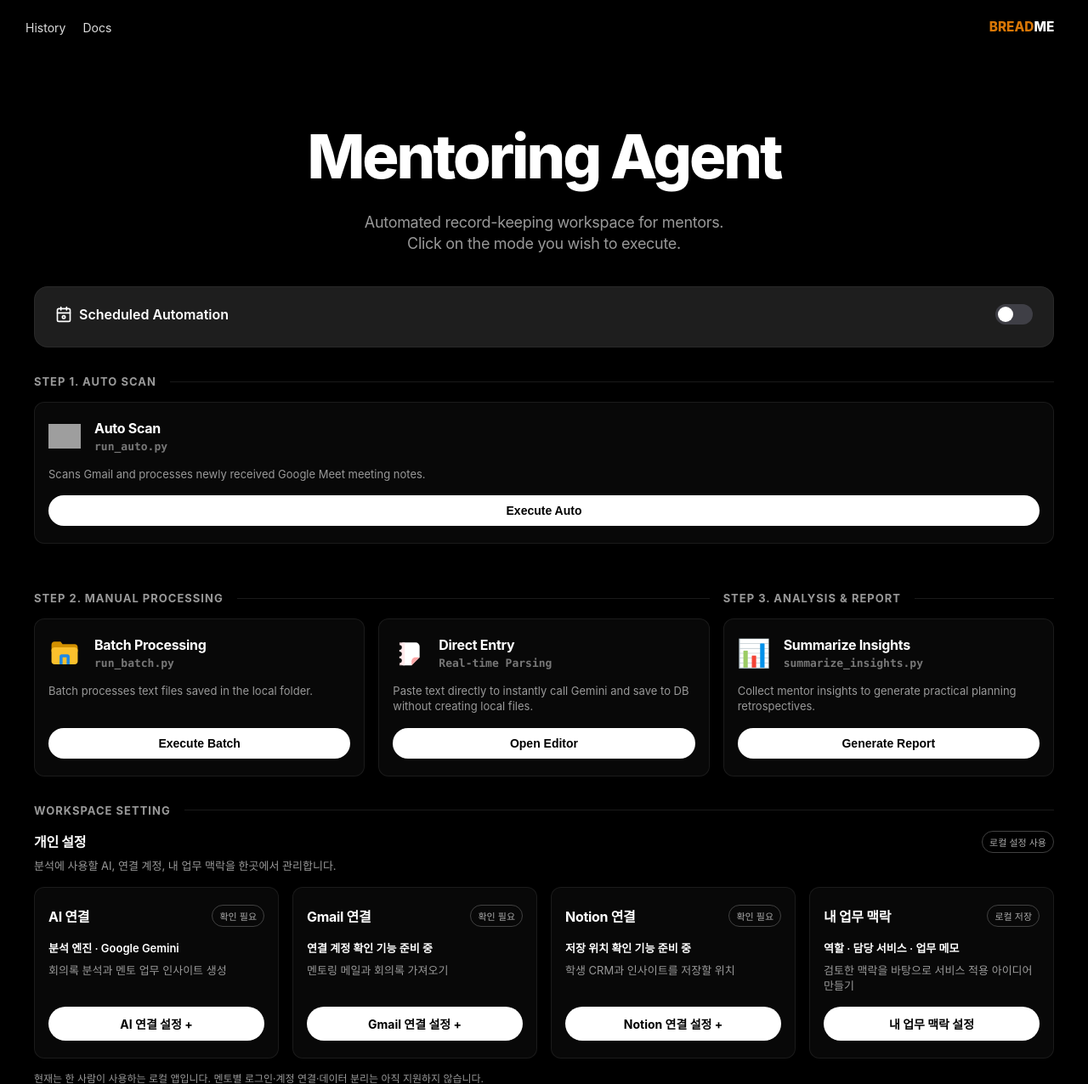
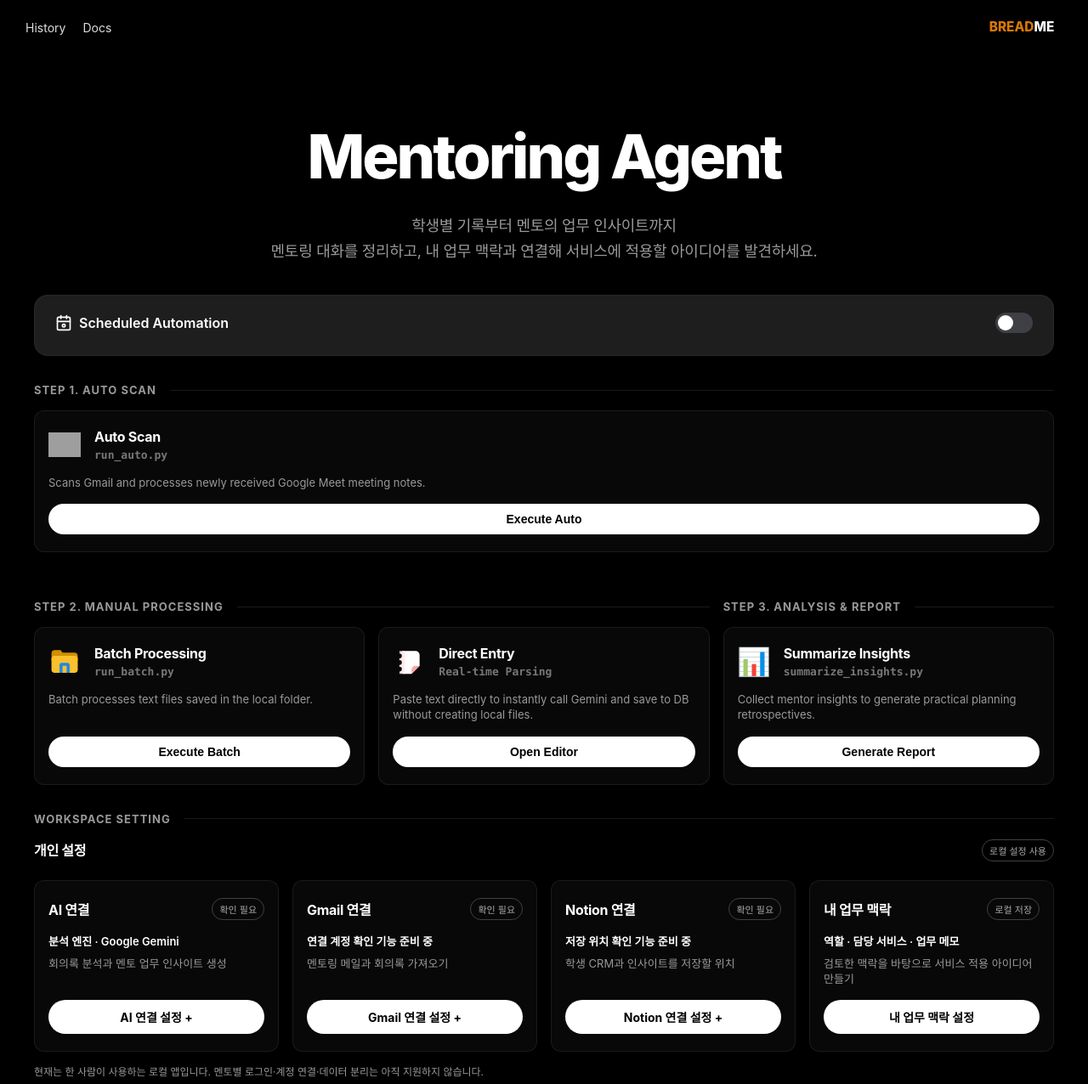
Before and after one commit to nana-park/mentoring-agent-for-mentor, a Flask app: page / in a window 1280 px wide. Shown: the top 1276 px of the page at 85% size. Run offline with Flask 3, Linux system fonts and the light colour scheme; some web fonts are replaced; grey boxes are pictures that could not be loaded.

Commit message:
style: update Korean dashboard introduction and settings copy

```diff
--- a/mentoring/web/templates/index.html
+++ b/mentoring/web/templates/index.html
@@ -539,8 +539,8 @@
         </div>
 
         <div class="header-title">
-            <h2 id="page-title">Automated record-keeping workspace for mentors.</h2>
-            <p id="page-desc">Click on the mode you wish to execute.</p>
+            <h2 id="page-title">학생별 기록부터 멘토의 업무 인사이트까지</h2>
+            <p id="page-desc">멘토링 대화를 정리하고, 내 업무 맥락과 연결해 서비스에 적용할 아이디어를 발견하세요.</p>
         </div>
 
         <!-- Home View -->
@@ -970,7 +970,7 @@
 
             const t = document.getElementById('page-title');
             const d = document.getElementById('page-desc');
-            if (view === 'home') { t.textContent = "Automated record-keeping workspace for mentors."; d.textContent = "Click on the mode you wish to execute."; }
+            if (view === 'home') { t.textContent = "학생별 기록부터 멘토의 업무 인사이트까지"; d.textContent = "멘토링 대화를 정리하고, 내 업무 맥락과 연결해 서비스에 적용할 아이디어를 발견하세요."; }
             else if (view === 'context') { t.textContent = '내 업무 맥락'; d.textContent = '대화의 발견을 내 AI 서비스의 다음 실험으로 연결합니다.'; window.mentorContextUI.load(); }
             else if (view === 'history') { t.textContent = "Execution History"; d.textContent = "Recent results from the pipeline scans."; fetchHistory(); }
             else if (view === 'docs') { t.textContent = "Documentation"; d.textContent = "System architecture and database schema guides."; loadDoc('architecture_diagram.md', document.getElementById('btn-doc-arch')); }
--- a/mentoring/web/templates/personal_settings.html
+++ b/mentoring/web/templates/personal_settings.html
@@ -7,7 +7,6 @@
     <div class="settings-heading">
         <div>
             <h3 id="personal-settings-title">개인 설정</h3>
-            <p>분석에 사용할 AI, 연결 계정, 내 업무 맥락을 한곳에서 관리합니다.</p>
         </div>
         <span class="settings-status">{% if pages_demo %}계정 연결 전{% else %}로컬 설정 사용{% endif %}</span>
     </div>
@@ -47,7 +46,7 @@
             </details>
         </article>
         <article class="settings-card settings-context">
-            <div class="settings-card-title"><h4>내 업무 맥락</h4><span class="settings-status">{% if pages_demo %}임시 입력{% else %}로컬 저장{% endif %}</span></div>
+            <div class="settings-card-title"><h4>내 업무 맥락</h4><span class="settings-status">{% if pages_demo %}미설정{% else %}로컬 저장{% endif %}</span></div>
             <p class="settings-value">역할 · 담당 서비스 · 업무 메모</p>
             <p>검토한 맥락을 바탕으로 서비스 적용 아이디어 만들기</p>
             <button type="button" class="settings-context-button" onclick="switchView('context')">내 업무 맥락 설정</button>
```
Also changed, not shown: index.html (+4 -5 lines).
